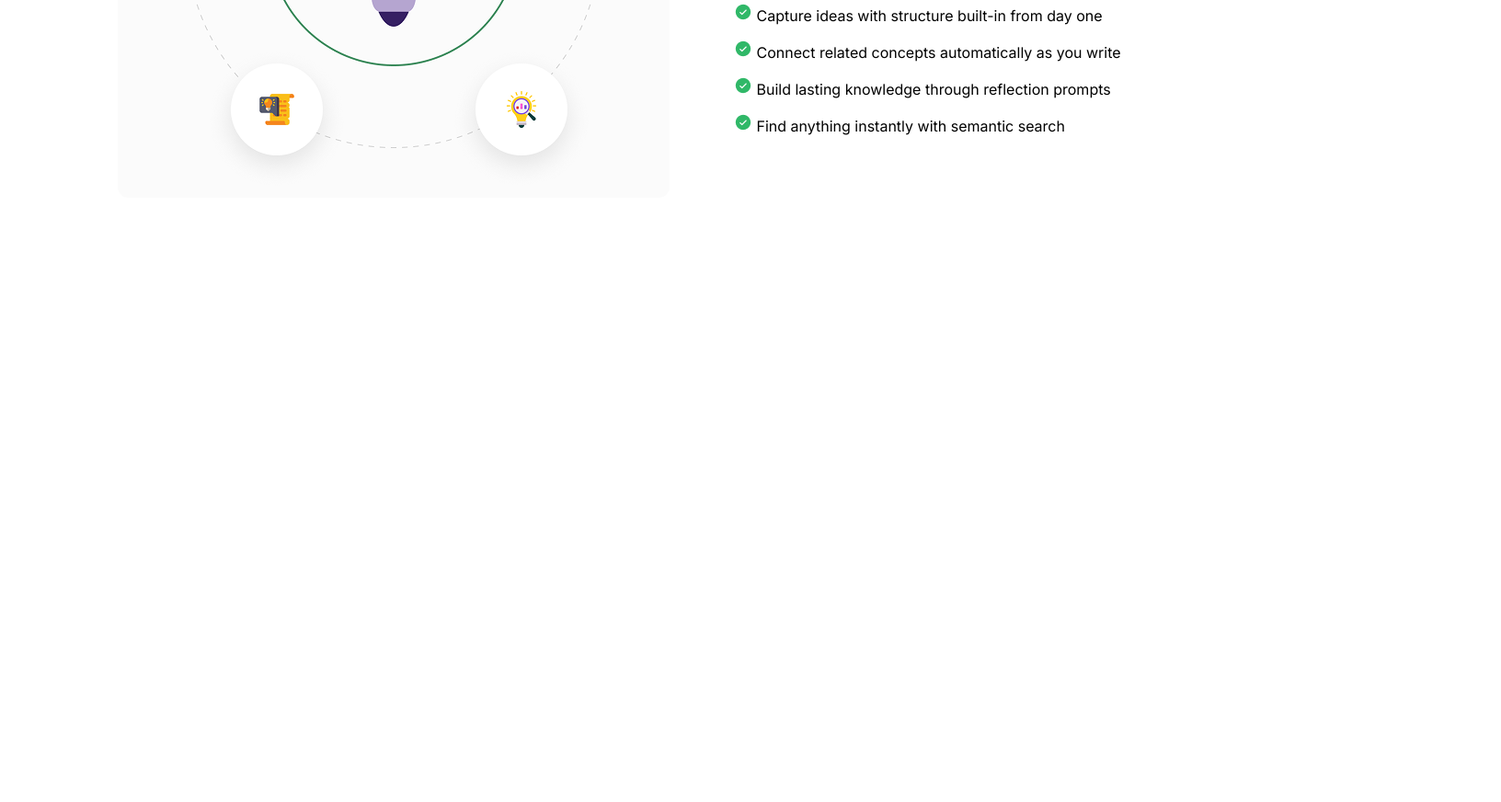
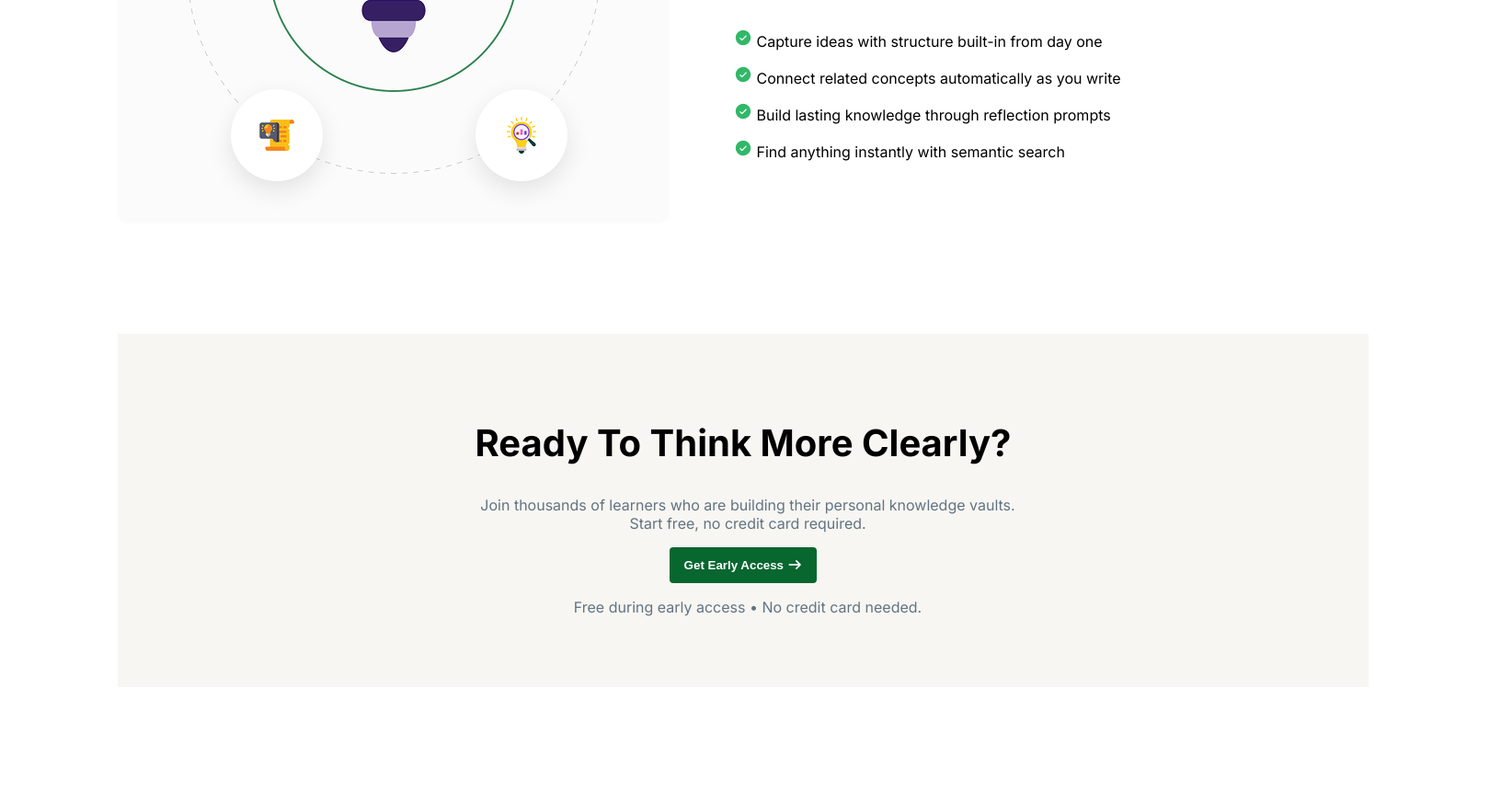
Before and after one commit to RakibMatubbar/B13-A01-KV, a plain HTML site: page index.html in a window 1280 px wide. Shown: the part 2000-2872 px from the top of the page at 92% size, 1632 px wide, since content can reach past the window. Before the commit the page ends 2343 px from the top, so only its background shows below. Drawn offline with Linux system fonts and the light colour scheme.

Commit message:
Early Access/Challenges Section Done

```diff
--- a/index.html
+++ b/index.html
@@ -98,5 +98,16 @@
 
     </section>
 
+    <section id="challenges">
+        <div class="challenges-container">
+            <div class="challeges-text">
+                <h1>Ready To Think More Clearly?</h1>
+                <p>Join thousands of learners who are building their personal knowledge vaults. <br> Start free, no credit card required.</p>
+                <button class="btnone">Get Early Access <i class="fa-solid fa-arrow-right"></i></button>
+                <p>Free during early access • No credit card needed.</p>
+            </div>
+        </div>
+    </section>
+
 </body>
 </html>
--- a/styles/style.css
+++ b/styles/style.css
@@ -11,6 +11,7 @@
 #main-header .navbar{
     display: flex;
     justify-content: space-around;
+    height: 92px;
     max-width: 1600px;
     align-items: center;
     gap: 120px;
@@ -41,6 +42,8 @@
 }
 
 #bg-section{
+    width: 1600px;
+    height: 674px;
     justify-content: center;
     align-items: center;
     text-align: center;
@@ -139,6 +142,11 @@
     font-size: 1.4rem;
 }
 
+#card{
+    width: 1600px;
+    height: 448px;
+}
+
 #card-section .card{
     width: 322px;
     height: 300px;
@@ -218,3 +226,26 @@
 .two-card .card-img{
     margin-top: 40px;
 }
+
+#challenges{
+    height: 506px;
+    width: 1600px;
+}
+
+#challenges .challenges-container{
+    background-color: #F7F6F2;
+    display: flex;
+    justify-content: center;
+    text-align: center;
+    align-items: center;
+    margin: 0px 120px 120px;
+    height: 384px;
+}
+
+.challenges-container h1{
+    font-size: 2.5rem;
+}
+
+.challenges-container p{
+    color: #627382;
+}
```
